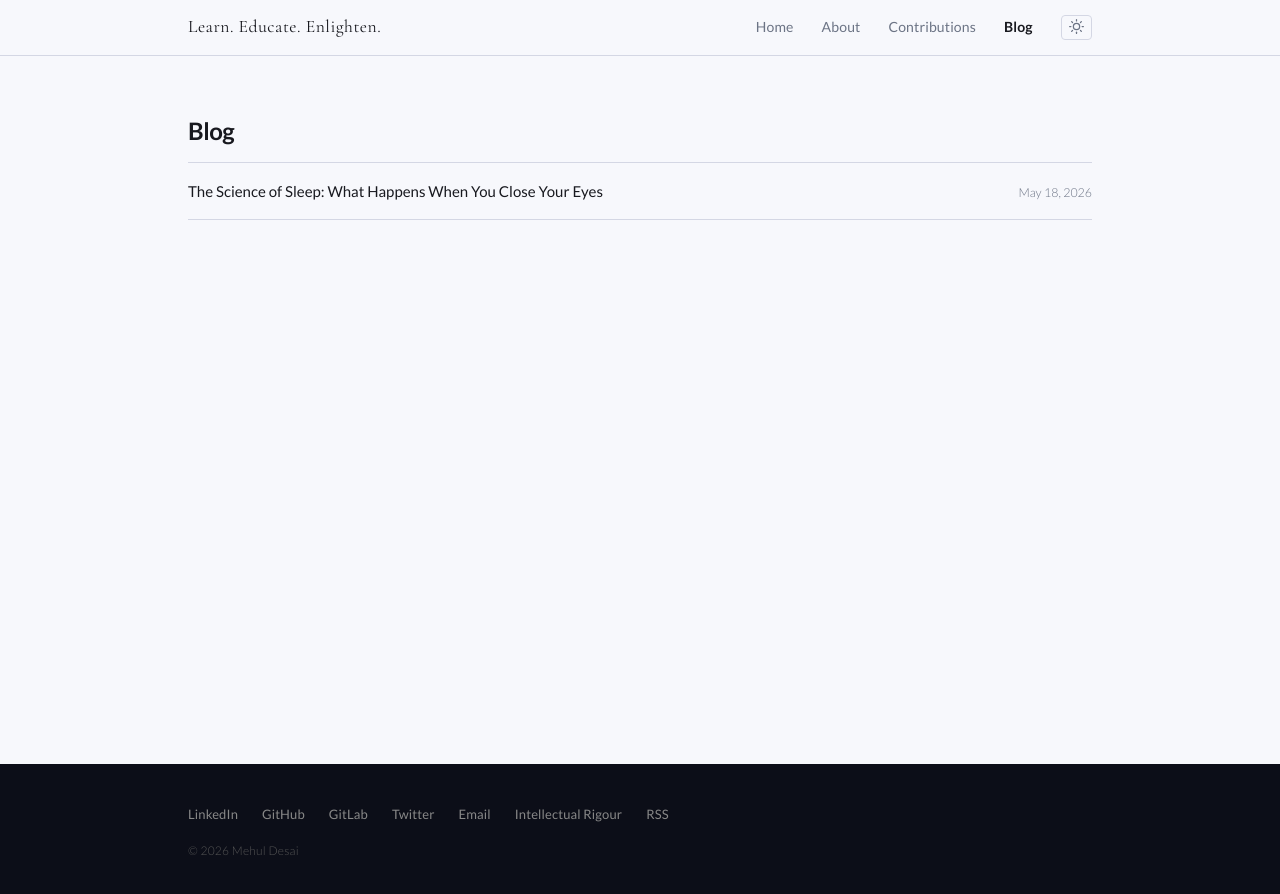
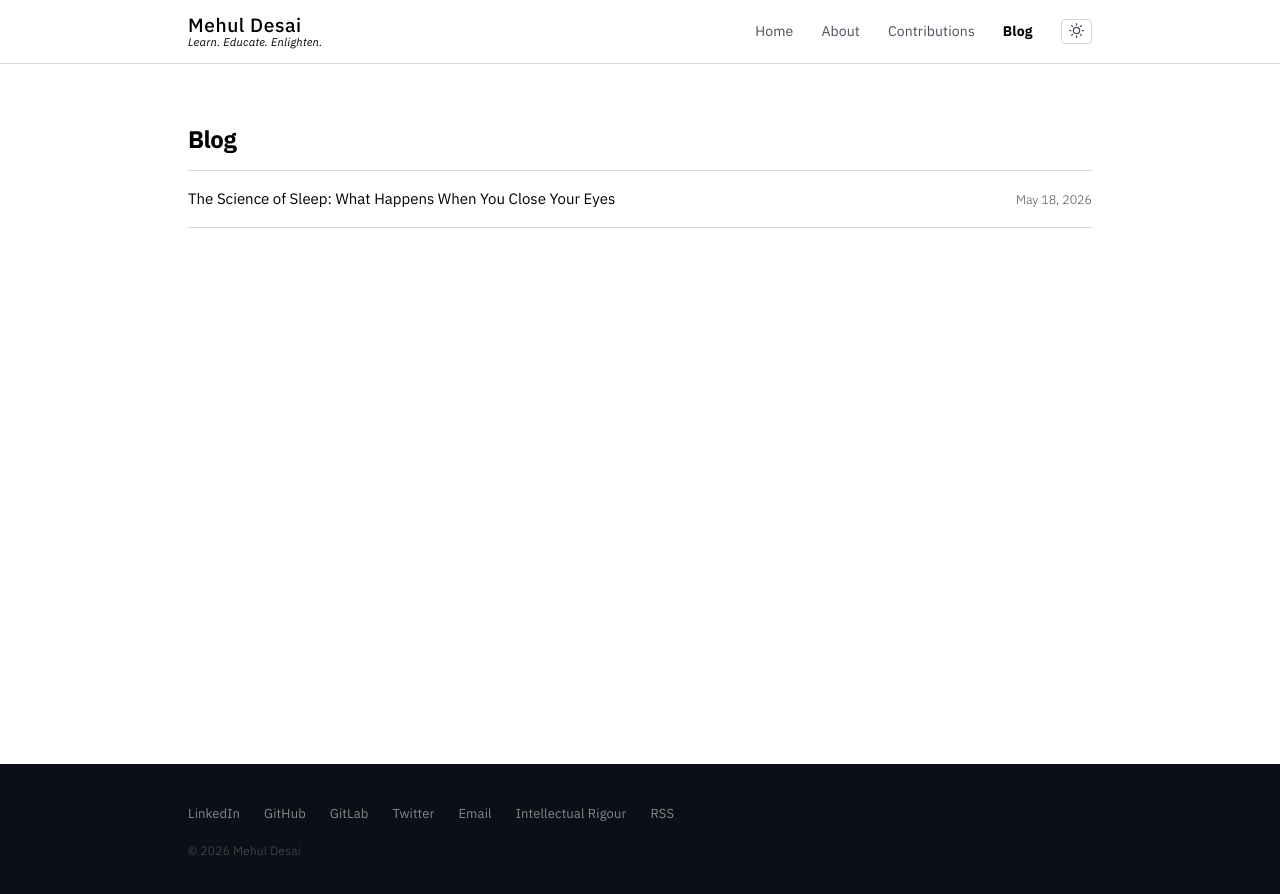
Before and after one commit to mehulphy/mehulphy.github.io, a Jekyll site: the page built from blog/index.html, in a window 1280 px wide. Shown: the top 894 px of the page. Built offline with Jekyll 4.4.1, drawn with Linux system fonts in a browser that asks for light colours.

Commit message:
Restyle nav brand and switch site to a single IBM Plex Sans typeface
Nav now shows "Mehul Desai" as the name with an italic tagline below it,
background/text pushed to pure white/black for contrast, and the whole
site (UI, prose, and display type) consolidated onto IBM Plex Sans in
place of the previous Cormorant Garamond / Lato / Palatino mix.

Co-Authored-By: Claude Sonnet 5 <noreply@anthropic.com>

```diff
--- a/_includes/nav.html
+++ b/_includes/nav.html
@@ -1,6 +1,9 @@
 <nav class="nav">
   <div class="nav-inner">
-    <a class="nav-brand" href="/">Learn. Educate. Enlighten.</a>
+    <a class="nav-brand" href="/">
+      <span class="nav-brand-name">Mehul Desai</span>
+      <span class="nav-brand-tagline">Learn. Educate. Enlighten.</span>
+    </a>
     <div class="nav-links">
       <a class="nav-link{% if page.url == '/' %} active{% endif %}" href="/">Home</a>
       <a class="nav-link{% if page.url contains '/about' %} active{% endif %}" href="/about/">About</a>
--- a/_layouts/default.html
+++ b/_layouts/default.html
@@ -13,7 +13,7 @@
   <link rel="alternate" type="application/rss+xml" title="{{ site.title }}" href="/feed.xml">
   <link rel="preconnect" href="https://fonts.googleapis.com">
   <link rel="preconnect" href="https://fonts.gstatic.com" crossorigin>
-  <link href="https://fonts.googleapis.com/css2?family=Cormorant+Garamond:ital,wght@0,300;0,400;0,600;1,300;1,400&family=Lato:ital,wght@0,300;0,400;0,700;1,400&display=swap" rel="stylesheet">
+  <link href="https://fonts.googleapis.com/css2?family=IBM+Plex+Sans:ital,wght@0,300;0,400;0,500;0,600;0,700;1,400;1,500&display=swap" rel="stylesheet">
   <link rel="stylesheet" href="/assets/css/main.css">
   <script>
     (function() {
--- a/assets/css/main.css
+++ b/assets/css/main.css
@@ -2,20 +2,20 @@
    Tokens
    ============================================================ */
 :root {
-  --bg:           #F7F8FC;
-  --nav-bg:       rgba(247, 248, 252, 0.93);
-  --surface:      #ECEEF6;
-  --text:         #18191F;
-  --muted:        #6C7485;
+  --bg:           #FFFFFF;
+  --nav-bg:       rgba(255, 255, 255, 0.93);
+  --surface:      #F3F4F8;
+  --text:         #000000;
+  --muted:        #4A4F5C;
   --border:       #D4D7E4;
   --accent:       #1E4080;
   --accent-hover: #163168;
   --radius:       4px;
   --width:        960px;
-  --nav-h:        56px;
-  --font-ui:      'Lato', -apple-system, BlinkMacSystemFont, "Segoe UI", sans-serif;
-  --font-prose:   Palatino, "Palatino Linotype", "Book Antiqua", Georgia, serif;
-  --font-display: 'Cormorant Garamond', 'Palatino Linotype', Georgia, serif;
+  --nav-h:        64px;
+  --font-ui:      'IBM Plex Sans', -apple-system, BlinkMacSystemFont, "Segoe UI", sans-serif;
+  --font-prose:   'IBM Plex Sans', -apple-system, BlinkMacSystemFont, "Segoe UI", sans-serif;
+  --font-display: 'IBM Plex Sans', -apple-system, BlinkMacSystemFont, "Segoe UI", sans-serif;
 }
 
 [data-theme="dark"] {
@@ -99,13 +99,28 @@ a:hover {
 }
 
 .nav-brand {
+  display: flex;
+  flex-direction: column;
+  gap: 0.15rem;
+  line-height: 1;
+}
+.nav-brand-name {
   font-family: var(--font-display);
-  font-weight: 400;
-  font-size: 1.1rem;
+  font-weight: 500;
+  font-size: 1.2rem;
   color: var(--text);
   letter-spacing: 0.03em;
 }
-.nav-brand:hover { color: var(--accent); text-decoration: none; }
+.nav-brand-tagline {
+  font-family: var(--font-display);
+  font-style: italic;
+  font-size: 0.7rem;
+  font-weight: 400;
+  letter-spacing: 0.02em;
+  color: var(--text);
+}
+.nav-brand:hover .nav-brand-name { color: var(--accent); }
+.nav-brand:hover { text-decoration: none; }
 
 .nav-links {
   display: flex;
```
